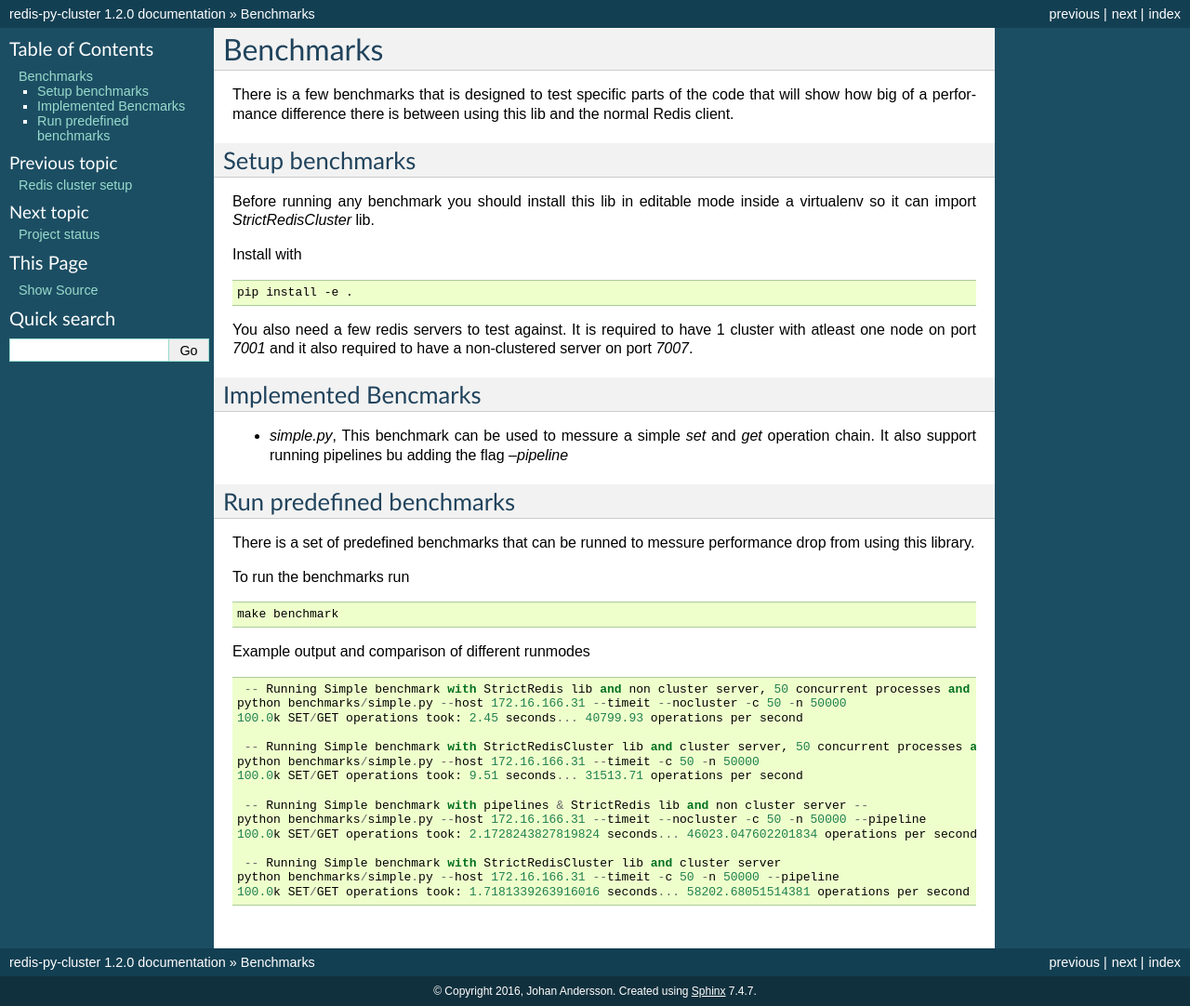
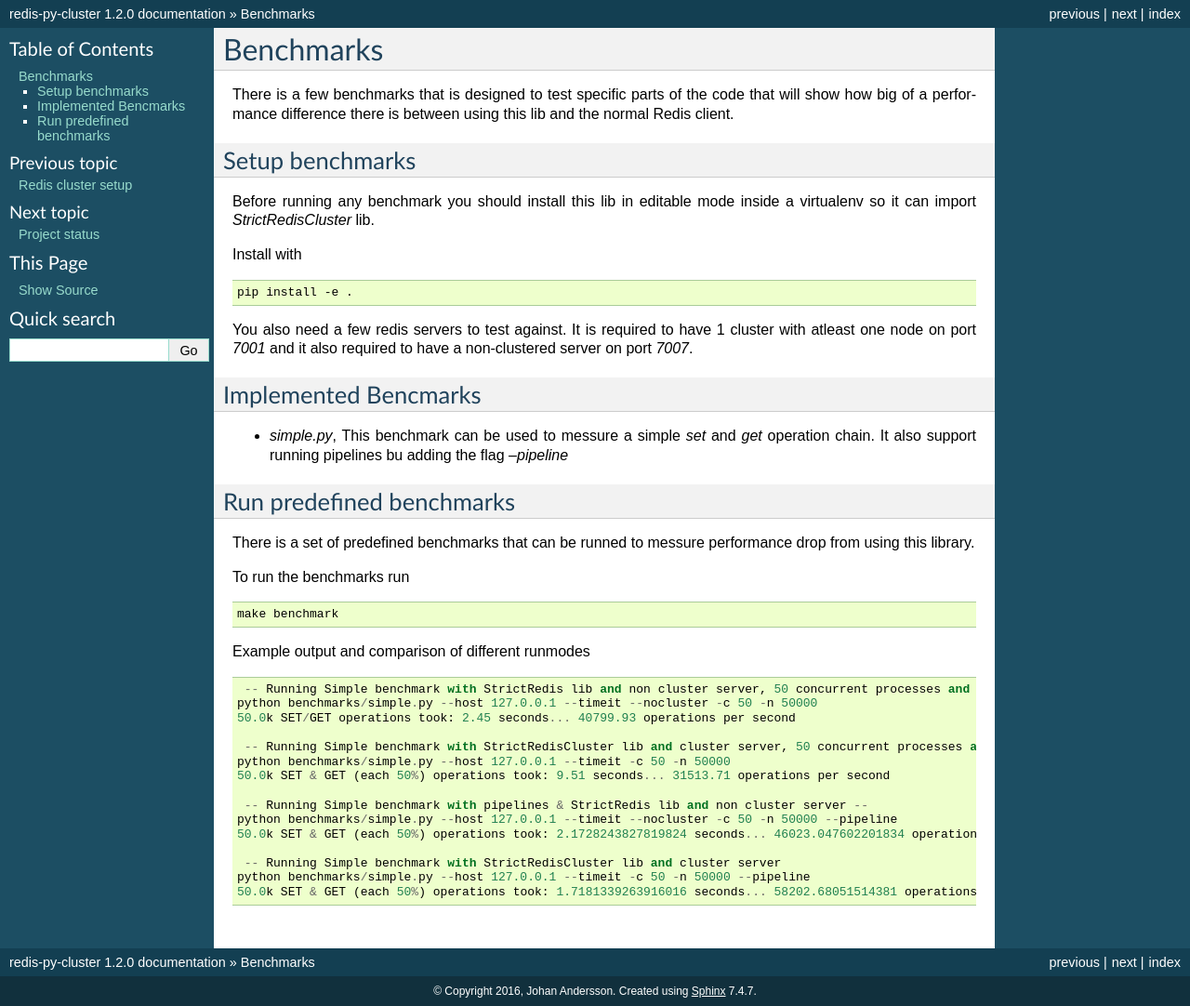
Before and after one commit to Grokzen/redis-py-cluster, a Sphinx documentation site: the page built from docs/benchmarks.rst, in a window 1280 px wide. Shown: the whole page at 93% size. Built offline with Sphinx 7.4.7, drawn with Linux system fonts in a browser that asks for light colours.

Commit message:
typo error fix & reformat help information refer to the redis-cli & eliminate ambiguity of the output

```diff
--- a/docs/benchmarks.rst
+++ b/docs/benchmarks.rst
@@ -43,17 +43,17 @@
 .. code-block::
 
      -- Running Simple benchmark with StrictRedis lib and non cluster server, 50 concurrent processes and total 50000*2 requests --
-    python benchmarks/simple.py --host 172.16.166.31 --timeit --nocluster -c 50 -n 50000
-    100.0k SET/GET operations took: 2.45 seconds... 40799.93 operations per second
+    python benchmarks/simple.py --host 127.0.0.1 --timeit --nocluster -c 50 -n 50000
+    50.0k SET/GET operations took: 2.45 seconds... 40799.93 operations per second
 
      -- Running Simple benchmark with StrictRedisCluster lib and cluster server, 50 concurrent processes and total 50000*2 requests --
-    python benchmarks/simple.py --host 172.16.166.31 --timeit -c 50 -n 50000
-    100.0k SET/GET operations took: 9.51 seconds... 31513.71 operations per second
+    python benchmarks/simple.py --host 127.0.0.1 --timeit -c 50 -n 50000
+    50.0k SET & GET (each 50%) operations took: 9.51 seconds... 31513.71 operations per second
 
      -- Running Simple benchmark with pipelines & StrictRedis lib and non cluster server --
-    python benchmarks/simple.py --host 172.16.166.31 --timeit --nocluster -c 50 -n 50000 --pipeline
-    100.0k SET/GET operations took: 2.1728243827819824 seconds... 46023.047602201834 operations per second
+    python benchmarks/simple.py --host 127.0.0.1 --timeit --nocluster -c 50 -n 50000 --pipeline
+    50.0k SET & GET (each 50%) operations took: 2.1728243827819824 seconds... 46023.047602201834 operations per second
 
      -- Running Simple benchmark with StrictRedisCluster lib and cluster server
-    python benchmarks/simple.py --host 172.16.166.31 --timeit -c 50 -n 50000 --pipeline
-    100.0k SET/GET operations took: 1.7181339263916016 seconds... 58202.68051514381 operations per second
+    python benchmarks/simple.py --host 127.0.0.1 --timeit -c 50 -n 50000 --pipeline
+    50.0k SET & GET (each 50%) operations took: 1.7181339263916016 seconds... 58202.68051514381 operations per second
```
Also changed, not shown: 1 other file.
